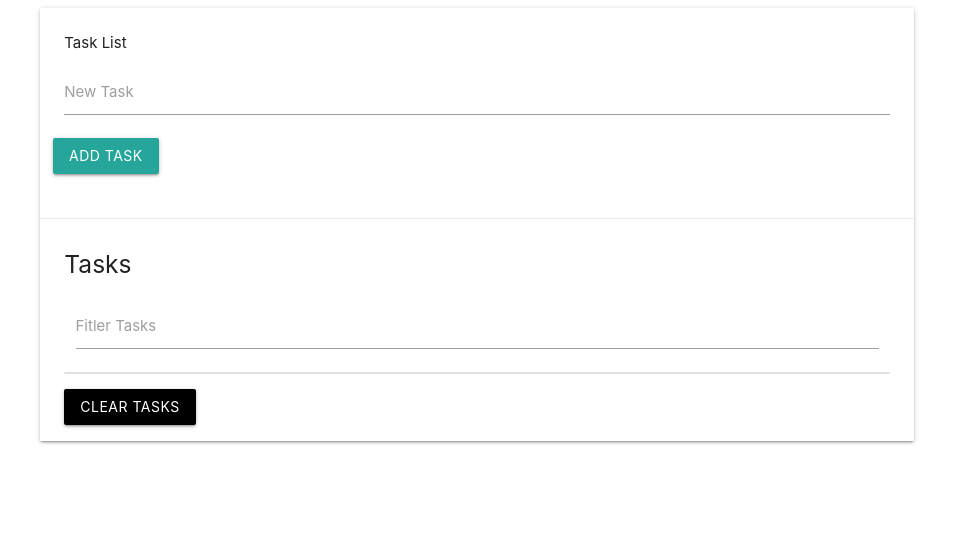
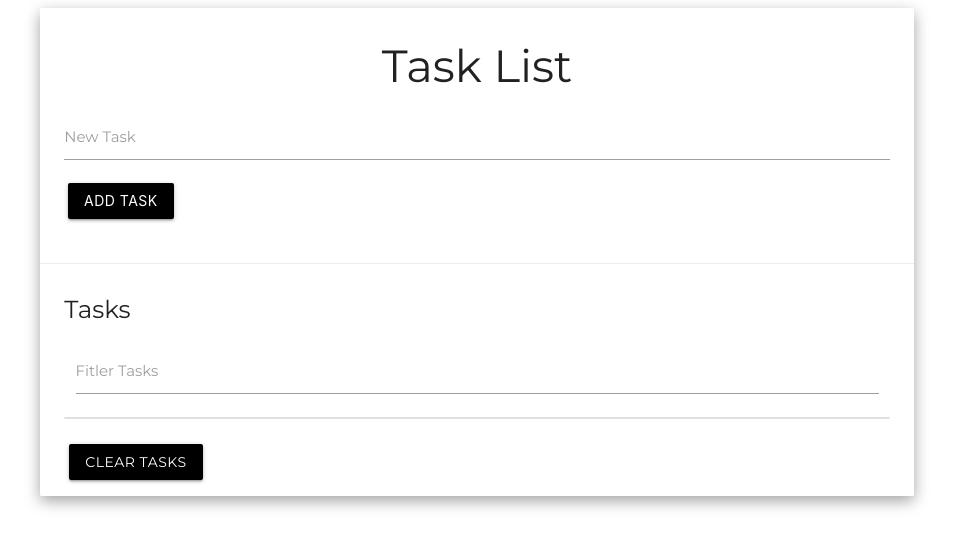
Before and after one commit to RodrigoAHB/Task-list, a plain HTML site: page index.html in a window 1280 px wide. Shown: the whole page, without its empty margins (163-1116 px from the left). Drawn offline with nearby package versions, Linux system fonts and the light colour scheme.

Commit message:
update style
styling form

```diff
--- a/index.html
+++ b/index.html
@@ -8,6 +8,7 @@
     <link rel="stylesheet" href="https://cdn.jsdelivr.net/npm/@fortawesome/fontawesome-free@5.15.4/css/fontawesome.min.css" integrity="sha384-jLKHWM3JRmfMU0A5x5AkjWkw/EYfGUAGagvnfryNV3F9VqM98XiIH7VBGVoxVSc7" crossorigin="anonymous">
     <script src="https://kit.fontawesome.com/32ca4259c1.js" crossorigin="anonymous"></script>
     <title>Task List</title>
+    <link rel="stylesheet" href="style.css">
 </head>
 <body>
     <div class="container">
@@ -26,7 +27,7 @@
                             </form>
                         </div>
                     </div>
-                    <div class="card-action">
+                    <div class="card-action" id="card-action">
                         <h5 id="task-tittle">Tasks</h5>
                         <div class="input-field col s12">
                             <input type="text" name="filter" id="filter">
--- /dev/null
+++ b/style.css
@@ -0,0 +1,26 @@
+@import url('https://fonts.googleapis.com/css2?family=Montserrat:ital,wght@0,100;0,200;0,300;0,400;0,500;0,600;0,700;0,800;0,900;1,100;1,200;1,300;1,400;1,500;1,600;1,700;1,800;1,900&display=swap');
+
+* {
+    font-family: 'Montserrat', sans-serif;
+}
+
+.card-tittle{
+    font-size: 3rem;
+    text-align: center;
+    margin: auto;
+    display: block;
+}
+
+.btn {
+    margin-left: 15px;
+    background-color: black;
+}
+
+.clear-tasks {
+    margin: 10px 0px 0 5px;
+}
+
+#main {
+    box-shadow: rgba(0, 0, 0, 0.363) 0px 5px 15px;
+
+}
```
